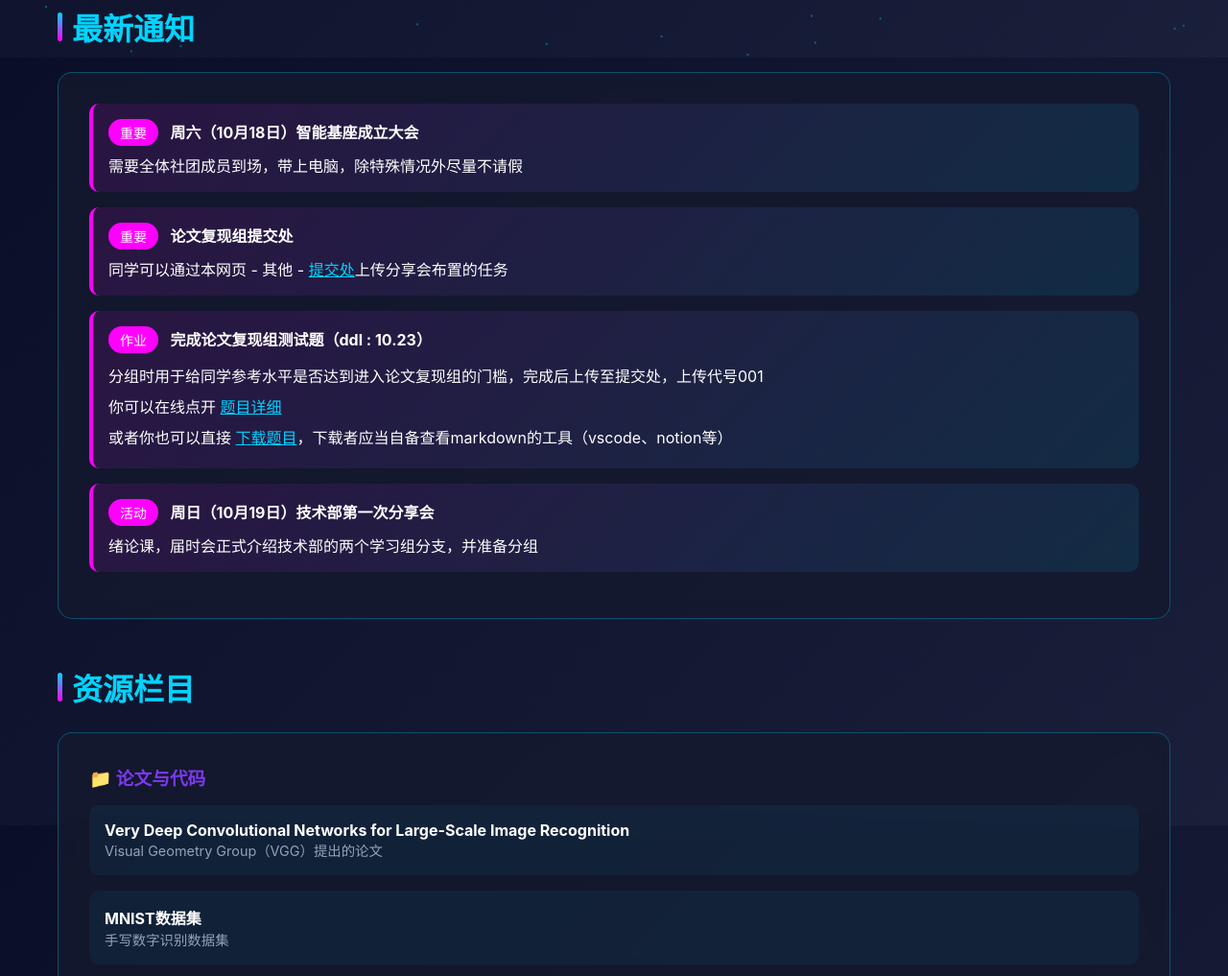
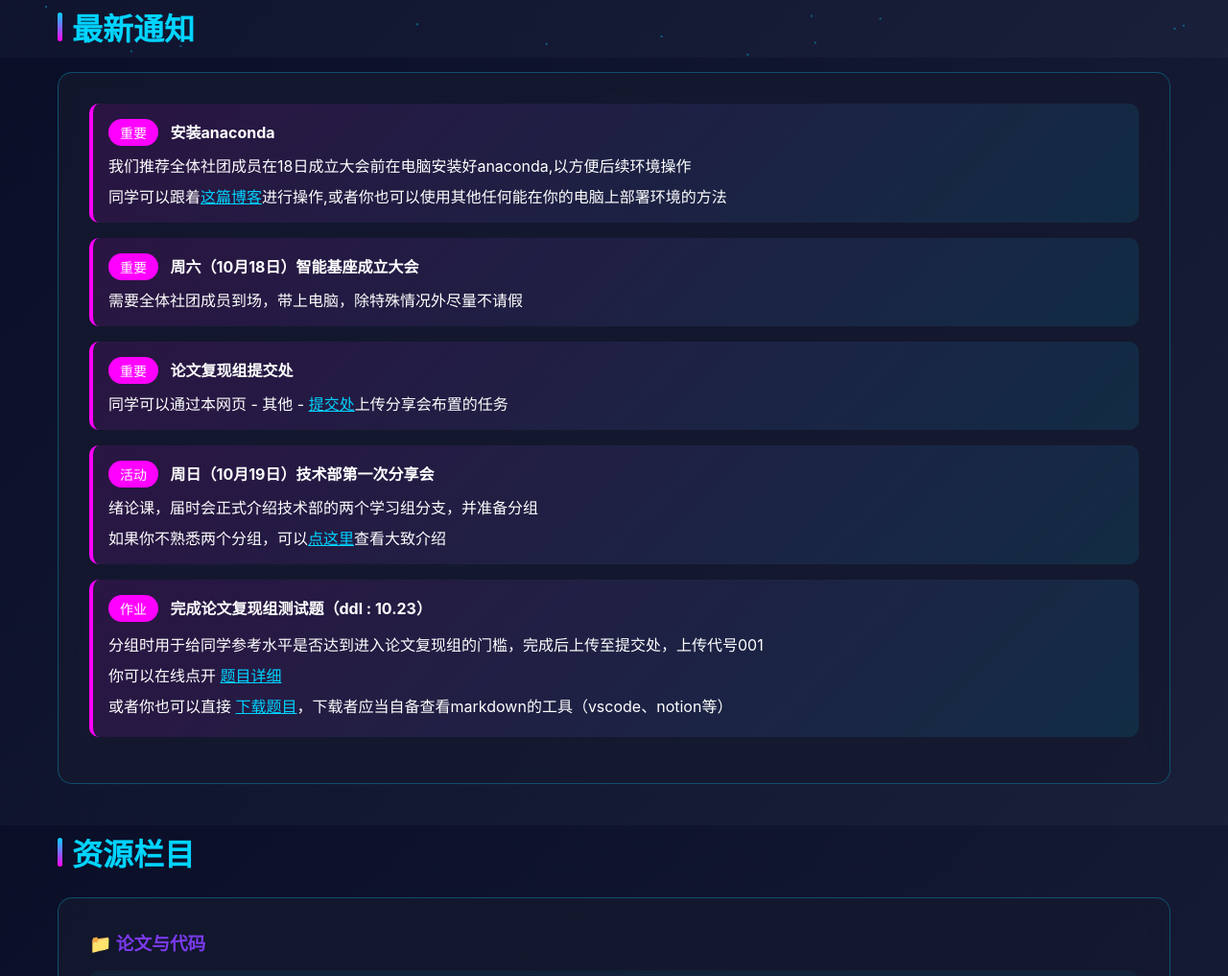
Before and after one commit to 3030Scar/mdg_papergroup, a plain HTML site: page index.html in a window 1280 px wide. Shown: the part 740-1757 px from the top of the page at 96% size. Drawn offline with Linux system fonts and the light colour scheme.

Commit message:
Add files via upload

```diff
--- a/index.html
+++ b/index.html
@@ -201,7 +201,7 @@
         /* 卡片样式 */
         .section {
             margin-bottom: 3rem;
-            scroll-margin-top: 100px; /* 为滚动定位添加顶部偏移,避免被导航栏遮挡 */
+            scroll-margin-top: 100px; /* 定位偏移 */
         }
 
         .section-title {
@@ -308,7 +308,7 @@
             min-width: 0;
         }
 
-        /* 按钮容器 - 包裹所有按钮 */
+        /* 按钮容器，包裹所有按钮 */
         .resource-item > a.download-btn,
         .resource-item > .download-btn {
             opacity: 0;
@@ -702,7 +702,7 @@
             transform: rotate(180deg);
         }
 
-        /* 按钮呼吸动画 */
+        /* 路线按钮呼吸动画 */
         @keyframes pulse-border {
             0%, 100% {
                 box-shadow:
@@ -1177,7 +1177,7 @@
             }
         }
 
-        /* 滚动条样式 - 增强版 */
+        /* 滚动条样式 */
         ::-webkit-scrollbar {
             width: 10px;
             transition: all 0.3s ease;
@@ -1291,6 +1291,12 @@
             <div class="card">
                 <div class="notification">
                     <span class="notification-badge">重要</span>
+                    <strong>安装anaconda</strong>
+                    <p style="margin-top: 0.5rem;">我们推荐全体社团成员在18日成立大会前在电脑安装好anaconda,以方便后续环境操作</p>
+                    <p style="margin-top: 0.5rem;">同学可以跟着<a href="https://blog.csdn.net/lulukanshijie/article/details/150028587" style="color: var(--primary-color);" target="_blank">这篇博客</a>进行操作,或者你也可以使用其他任何能在你的电脑上部署环境的方法</p>
+                </div>
+                <div class="notification">
+                    <span class="notification-badge">重要</span>
                     <strong>周六（10月18日）智能基座成立大会</strong>
                     <p style="margin-top: 0.5rem;">需要全体社团成员到场，带上电脑，除特殊情况外尽量不请假</p>
                 </div>
@@ -1300,19 +1306,19 @@
                     <p style="margin-top: 0.5rem;">同学可以通过本网页 - 其他 - <a href="#others" style="color: var(--primary-color);">提交处</a>上传分享会布置的任务</p>
                 </div>
                 <div class="notification">
+                    <span class="notification-badge">活动</span>
+                    <strong>周日（10月19日）技术部第一次分享会</strong>
+                    <p style="margin-top: 0.5rem;">绪论课，届时会正式介绍技术部的两个学习组分支，并准备分组</p>
+                    <p style="margin-top: 0.5rem;">如果你不熟悉两个分组，可以<a href="markdown-viewer.html?file=分组详细" style="color: var(--primary-color);">点这里</a>查看大致介绍</p>
+                </div>
+                <div class="notification">
                     <span class="notification-badge">作业</span>
                     <strong>完成论文复现组测试题（ddl : 10.23）</strong>
                     <ul style="list-style: none; padding-left: 0; line-height: 2;">
                     <p style="margin-top: 0.5rem;">分组时用于给同学参考水平是否达到进入论文复现组的门槛，完成后上传至提交处，上传代号001</p>
-                    <li>你可以在线点开 <a href="markdown-viewer.html?file=论文复现组——Python测试题" style="color: var(--primary-color);">题目详细</a></li>
+                    <li>你可以在线点开 <a href="markdown-viewer.html?file=py_test" style="color: var(--primary-color);">题目详细</a></li>
                     <li>或者你也可以直接 <a href="https://superstar-1316338656.cos.ap-guangzhou.myqcloud.com/%E8%AE%BA%E6%96%87%E5%A4%8D%E7%8E%B0%E7%BB%84%E2%80%94%E2%80%94Python%E6%B5%8B%E8%AF%95%E9%A2%98.md" style="color: var(--primary-color);" target="_blank">下载题目</a>，下载者应当自备查看markdown的工具（vscode、notion等）</li>
                     </ul>
-
-                </div>
-                <div class="notification">
-                    <span class="notification-badge">活动</span>
-                    <strong>周日（10月19日）技术部第一次分享会</strong>
-                    <p style="margin-top: 0.5rem;">绪论课，届时会正式介绍技术部的两个学习组分支，并准备分组</p>
                 </div>
             </div>
         </section>
@@ -1592,22 +1598,6 @@
                         <li>📤 <a href="https://f.wps.cn/g/ep5IgqHt/" style="color: var(--primary-color);" target="_blank">提交处（代码、作业等）</a></li>
                     </ul>
                 </div>
-                <!-- <div class="card">
-                    <h3 style="color: var(--accent-color); margin-bottom: 1rem;">🏅 成员成果</h3>
-                    <ul style="list-style: none; padding-left: 0; line-height: 2;">
-                        <li>🎉 张三同学论文被ICML接收</li>
-                        <li>🏆 团队获得Kaggle竞赛铜牌</li>
-                        <li>📝 5篇复现报告获得优秀评级</li>
-                        <li>💻 开源项目获得500+ stars</li>
-                    </ul>
-                </div>
-                <div class="card">
-                    <h3 style="color: var(--accent-color); margin-bottom: 1rem;">📈 学习统计</h3>
-                    <p>本月活跃成员：<strong style="color: var(--primary-color);">45人</strong></p>
-                    <p>累计复现论文：<strong style="color: var(--primary-color);">128篇</strong></p>
-                    <p>代码仓库：<strong style="color: var(--primary-color);">86个</strong></p>
-                    <p>学习笔记：<strong style="color: var(--primary-color);">200+篇</strong></p>
-                </div> -->
             </div>
         </section>
     </div>
@@ -1616,7 +1606,7 @@
         // 创建背景粒子效果
         function createParticles() {
             const particlesContainer = document.getElementById('particles');
-            const particleCount = 150; // 增加粒子数量
+            const particleCount = 150; // 背景例子数量
 
             for (let i = 0; i < particleCount; i++) {
                 const particle = document.createElement('div');
@@ -1633,7 +1623,7 @@
             }
         }
 
-        // 鼠标粒子交互 - 增加引力效果
+        // 鼠标粒子交互
         function addParticleInteraction() {
             const particles = document.querySelectorAll('.particle');
             let mouseX = 0;
@@ -1655,7 +1645,7 @@
                     const distance = Math.sqrt(deltaX * deltaX + deltaY * deltaY);
 
                     if (distance < attractionRadius) {
-                        // 计算引力强度（距离越近引力越强）
+                        // 计算引力强度
                         const attractionForce = (attractionRadius - distance) / attractionRadius;
                         const normalizedForce = attractionForce * maxAttraction;
 
@@ -1819,7 +1809,7 @@
             }
         });
 
-        // 增强滚动条交互效果
+        // 滚动条交互效果
         function enhanceScrollbar() {
             let scrollTimeout;
 
@@ -1849,7 +1839,7 @@
             });
         }
 
-        // 添加滚动条相关的CSS动画类
+        // 滚动条相关的CSS动画类
         const scrollbarStyles = document.createElement('style');
         scrollbarStyles.textContent = `
             body.scrolling ::-webkit-scrollbar-thumb {
```
Also changed, not shown: 1 other file.
